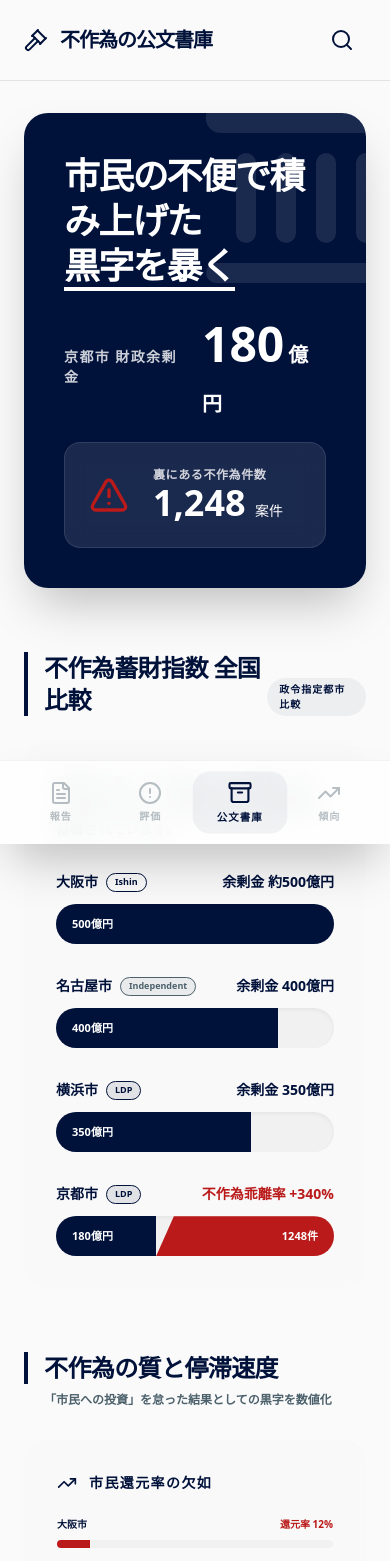
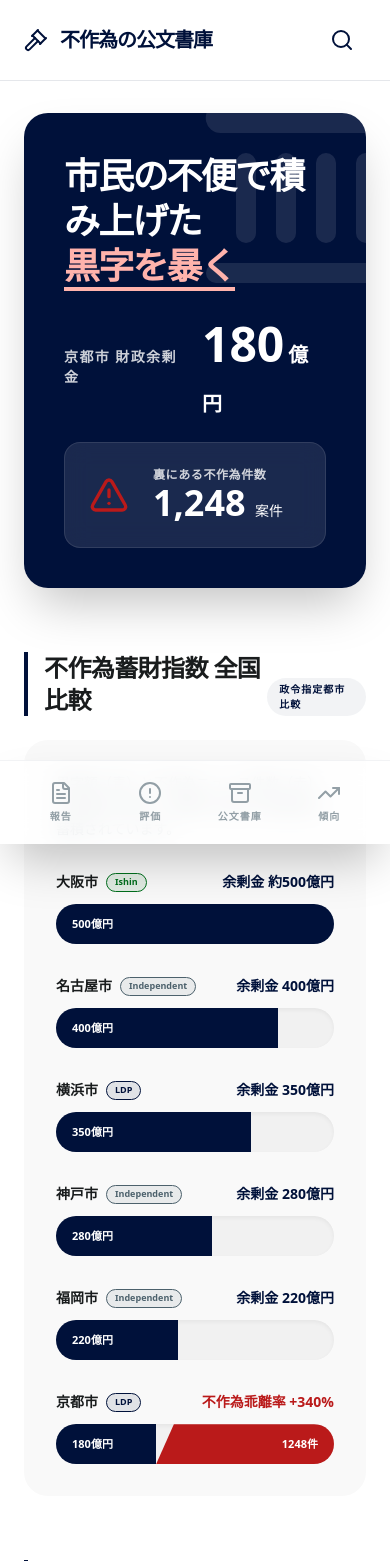
Before and after one commit to nemosakukiri/project-mana-final-released, a React (Vite) app: page / in a window 390 px wide. Shown: the top 1561 px of the page. Built offline with nearby package versions, Linux system fonts and the light colour scheme.

Commit message:
feat: Add political trend analysis and navigation
Introduces a new "Political Trend Analysis" section and implements scrollable navigation for different sections. Updates color themes and card styles for improved UI consistency.

```diff
--- a/src/App.tsx
+++ b/src/App.tsx
@@ -77,7 +77,7 @@ export default function App() {
         </section>
 
         {/* Inaction Wealth Index */}
-        <section className="space-y-6">
+        <section id="comparison" className="space-y-6 scroll-mt-24">
           <div className="flex justify-between items-end">
             <h3 className="text-2xl font-black border-l-4 border-primary pl-4 tracking-tight">不作為蓄財指数 全国比較</h3>
             <span className="text-[10px] text-primary font-black uppercase tracking-widest bg-primary/5 px-3 py-1 rounded-full">政令指定都市比較</span>
@@ -127,7 +127,7 @@ export default function App() {
         </section>
 
         {/* Surplus Quality & Update Speed Comparison Dashboard */}
-        <section className="space-y-8">
+        <section id="evaluation" className="space-y-8 scroll-mt-24">
           <div className="flex flex-col gap-2">
             <h3 className="text-2xl font-black border-l-4 border-primary pl-4 tracking-tight uppercase">不作為の質と停滞速度</h3>
             <p className="text-xs text-secondary font-bold ml-5">「市民への投資」を怠った結果としての黒字を数値化</p>
@@ -247,8 +247,52 @@ export default function App() {
           </p>
         </section>
 
+        {/* Political Trend Analysis */}
+        <section id="trends" className="space-y-6 scroll-mt-24">
+          <div className="flex flex-col gap-2">
+            <h3 className="text-2xl font-black border-l-4 border-primary pl-4 tracking-tight uppercase">政治傾向と不作為の相関</h3>
+            <p className="text-xs text-secondary font-bold ml-5">「維新」や「自民」などの政治勢力と、市民への投資姿勢の関係を分析</p>
+          </div>
+          <div className="grid grid-cols-1 md:grid-cols-2 gap-6">
+            <div className="bg-surface-container-low rounded-3xl p-8 border border-outline/10">
+              <h4 className="text-sm font-black uppercase tracking-widest mb-6">維新系自治体の特徴</h4>
+              <div className="space-y-4">
+                <div className="flex items-center gap-3">
+                  <div className="w-2 h-2 rounded-full bg-success-fixed"></div>
+                  <p className="text-xs font-bold">巨大な余剰金の蓄積（大阪市：500億）</p>
+                </div>
+                <div className="flex items-center gap-3">
+                  <div className="w-2 h-2 rounded-full bg-success-fixed"></div>
+                  <p className="text-xs font-bold">市民還元率の極端な低下（12%）</p>
+                </div>
+                <div className="flex items-center gap-3">
+                  <div className="w-2 h-2 rounded-full bg-success-fixed"></div>
+                  <p className="text-xs font-bold">「効率化」を名目とした支援の削減</p>
+                </div>
+              </div>
+            </div>
+            <div className="bg-surface-container-low rounded-3xl p-8 border border-outline/10">
+              <h4 className="text-sm font-black uppercase tracking-widest mb-6">京都市（自民系）の特徴</h4>
+              <div className="space-y-4">
+                <div className="flex items-center gap-3">
+                  <div className="w-2 h-2 rounded-full bg-primary"></div>
+                  <p className="text-xs font-bold">アップデートの完全な拒絶（18/100）</p>
+                </div>
+                <div className="flex items-center gap-3">
+                  <div className="w-2 h-2 rounded-full bg-primary"></div>
+                  <p className="text-xs font-bold">「予算不足」という虚偽の多用</p>
+                </div>
+                <div className="flex items-center gap-3">
+                  <div className="w-2 h-2 rounded-full bg-primary"></div>
+                  <p className="text-xs font-bold">既存システムの硬直化と不作為の常態化</p>
+                </div>
+              </div>
+            </div>
+          </div>
+        </section>
+
         {/* Archive Cards */}
-        <section className="space-y-8">
+        <section id="archive" className="space-y-8 scroll-mt-24">
           <h3 className="text-2xl font-black border-l-4 border-primary pl-4 tracking-tight">最新の不作為アーカイブ</h3>
           <div className="space-y-6">
             {MOCK_CASES.map((item) => (
@@ -282,6 +326,27 @@ export default function App() {
           </div>
         </section>
 
+        {/* Report Inaction Section */}
+        <section id="report" className="bg-primary text-white rounded-3xl p-10 relative overflow-hidden shadow-2xl scroll-mt-24">
+          <div className="absolute top-0 right-0 opacity-10 translate-x-1/4 -translate-y-1/4">
+            <FileTextIcon size={240} />
+          </div>
+          <div className="relative z-10 space-y-6">
+            <h3 className="text-3xl font-black tracking-tighter leading-tight">
+              あなたの街の「不作為」を<br />
+              <span className="text-tertiary-fixed-dim">アーカイブする</span>
+            </h3>
+            <p className="text-sm font-medium opacity-80 leading-relaxed max-w-md">
+              窓口での拒絶、放置されたインフラ、時代遅れのシステム。当事者の声が、この公文書庫を動かす原動力になります。
+            </p>
+            <div className="pt-4">
+              <button className="bg-white text-primary font-black px-8 py-4 rounded-2xl shadow-xl hover:scale-105 active:scale-95 transition-all flex items-center gap-3 uppercase tracking-widest text-sm">
+                不作為を報告する <ArrowRightIcon size={18} />
+              </button>
+            </div>
+          </div>
+        </section>
+
         {/* Accountability Timeline */}
         <section className="pb-20">
           <h3 className="text-2xl font-black border-l-4 border-primary pl-4 mb-10 tracking-tight">不作為の経緯 (Timeline)</h3>
@@ -305,17 +370,15 @@ export default function App() {
       {/* BottomNavBar */}
       <nav className="glass-effect fixed bottom-0 w-full z-50 flex justify-around items-stretch px-4 py-3 pb-safe shadow-2xl border-t border-primary/5">
         {[
-          { icon: FileTextIcon, label: '報告', active: false },
-          { icon: AlertCircleIcon, label: '評価', active: false },
-          { icon: ArchiveIcon, label: '公文書庫', active: true },
-          { icon: TrendingUpIcon, label: '傾向', active: false },
+          { icon: FileTextIcon, label: '報告', id: 'report' },
+          { icon: AlertCircleIcon, label: '評価', id: 'evaluation' },
+          { icon: ArchiveIcon, label: '公文書庫', id: 'archive' },
+          { icon: TrendingUpIcon, label: '傾向', id: 'trends' },
         ].map((item) => (
           <a
             key={item.label}
-            className={`flex-1 flex flex-col items-center justify-center gap-1 transition-all rounded-2xl py-2 ${
-              item.active ? 'text-primary bg-primary/5 scale-105' : 'text-secondary opacity-40 hover:opacity-100'
-            }`}
-            href="#"
+            className="flex-1 flex flex-col items-center justify-center gap-1 transition-all rounded-2xl py-2 text-secondary opacity-60 hover:opacity-100 hover:text-primary hover:bg-primary/5"
+            href={`#${item.id}`}
           >
             <item.icon size={24} />
             <span className="text-[10px] font-black uppercase tracking-widest">{item.label}</span>
--- a/src/index.css
+++ b/src/index.css
@@ -5,18 +5,38 @@
   --font-sans: "Public Sans", ui-sans-serif, system-ui, sans-serif;
 
   --color-primary: #00113a;
+  --color-on-primary: #ffffff;
+  --color-primary-container: #002366;
+  --color-on-primary-container: #dbe1ff;
+
   --color-secondary: #4c616c;
+  --color-on-secondary: #ffffff;
+  --color-secondary-container: #d2e5f0;
+  --color-on-secondary-container: #071e27;
+  --color-secondary-fixed: #cfe6f2;
+
   --color-tertiary: #330002;
-  --color-surface: #fafafa;
+  --color-tertiary-fixed-dim: #ffb3ac;
+  --color-on-tertiary-fixed: #410003;
+
+  --color-surface: #ffffff;
+  --color-on-surface: #191c1d;
+  --color-surface-variant: #e1e3e4;
+  --color-on-surface-variant: #444749;
   --color-surface-container: #f1f1f1;
   --color-surface-container-low: #f9f9f9;
-  --color-outline: #eaeaea;
+
+  --color-outline: #757682;
   --color-error: #ba1a1a;
+  --color-on-error: #ffffff;
+
+  --color-inverse-primary: #b3c5ff;
+  --color-success-fixed: #006e1c;
 }
 
 @layer base {
   body {
-    @apply bg-surface text-primary font-sans selection:bg-primary/10;
+    @apply bg-surface text-on-surface font-sans selection:bg-primary/10;
   }
 }
 
@@ -25,9 +45,13 @@
 }
 
 .vercel-card {
-  @apply bg-white border border-outline transition-all duration-200;
+  @apply bg-white border border-surface-variant transition-all duration-200;
 }
 
 .vercel-card:hover {
   @apply border-primary/20 shadow-xl shadow-primary/5;
 }
+
+.material-symbols-outlined {
+  font-variation-settings: 'FILL' 0, 'wght' 400, 'GRAD' 0, 'opsz' 24;
+}
--- a/src/types.ts
+++ b/src/types.ts
@@ -61,6 +61,26 @@ export const CITY_COMPARISON: CityData[] = [
     updateSpeed: 65,
     politicalTrend: 'LDP',
     citizenInvestmentRate: 25
+  },
+  {
+    name: '神戸市',
+    englishName: 'Kobe',
+    surplus: '280億円',
+    percentage: 56,
+    surplusQuality: 60,
+    updateSpeed: 60,
+    politicalTrend: 'Independent',
+    citizenInvestmentRate: 22
+  },
+  {
+    name: '福岡市',
+    englishName: 'Fukuoka',
+    surplus: '220億円',
+    percentage: 44,
+    surplusQuality: 30,
+    updateSpeed: 85,
+    politicalTrend: 'Independent',
+    citizenInvestmentRate: 45
   },
   {
     name: '京都市',
```
